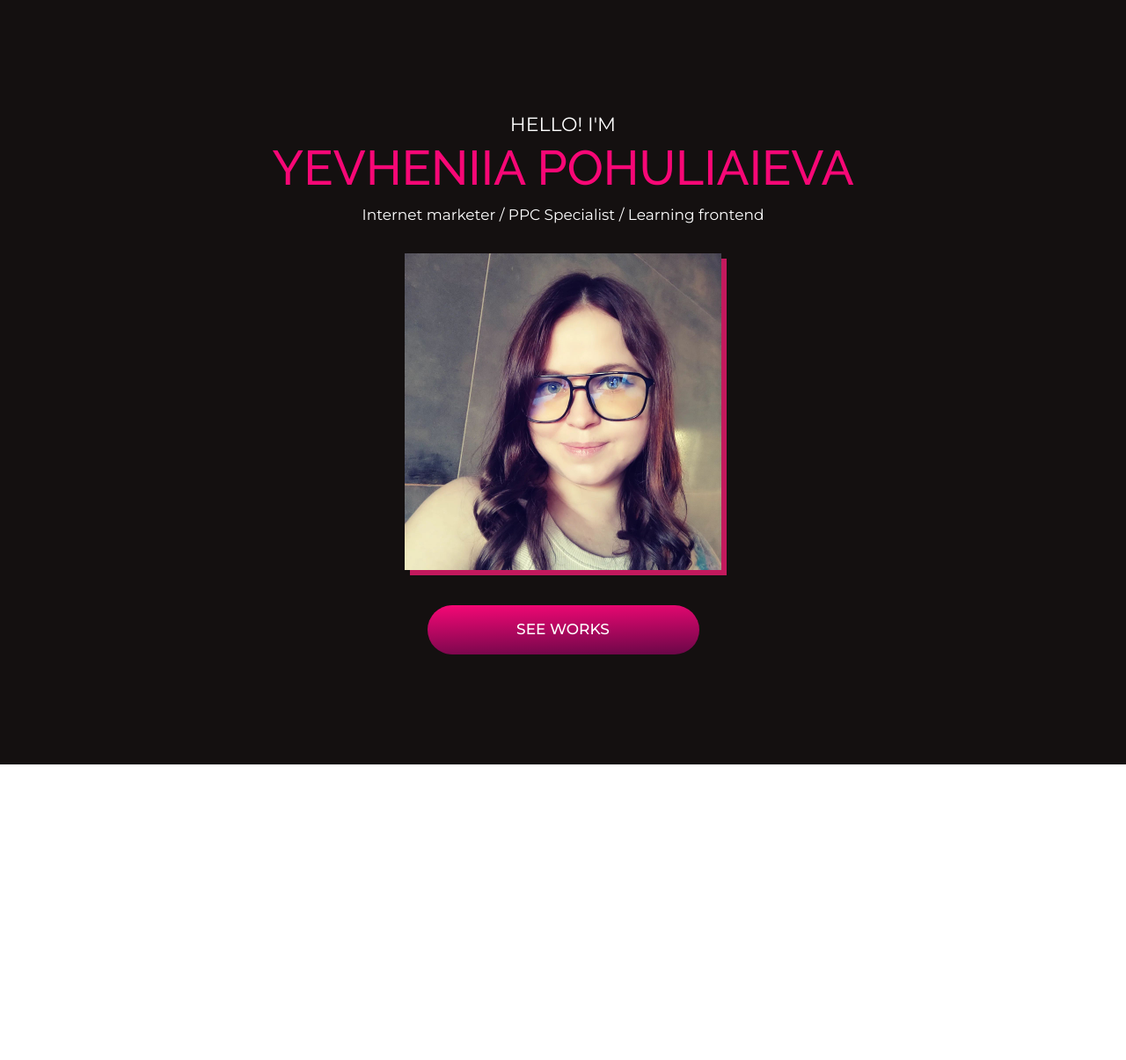
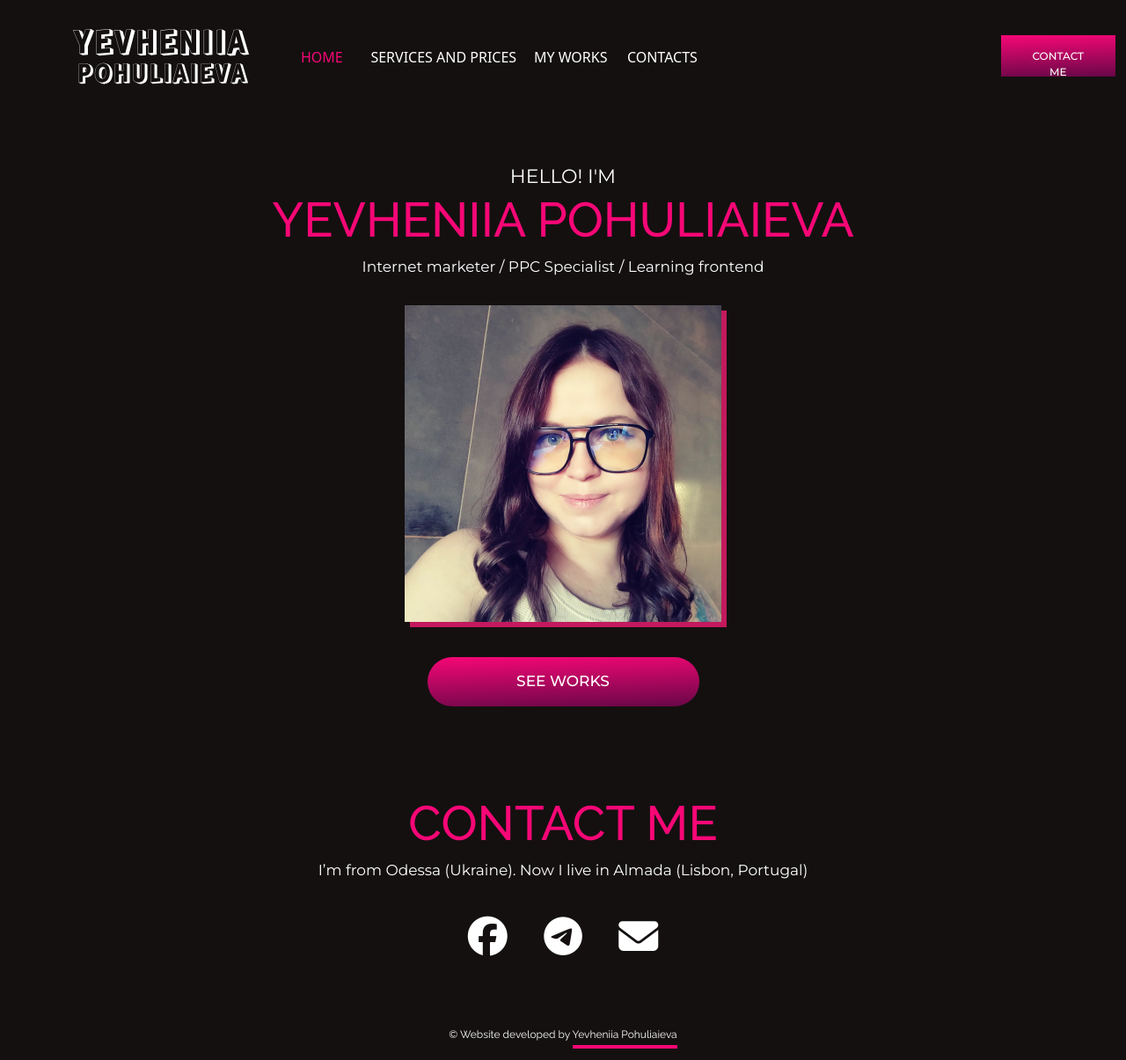
Before and after one commit to pohuliaieva/Portfolio-project, a plain HTML site: page index.html in a window 1280 px wide. Shown: the whole page at 88% size. Before the commit the page ends 869 px from the top, so only its background shows below. Drawn offline with nearby package versions, Linux system fonts and the light colour scheme.

Commit message:
main page for pc

```diff
--- a/index.html
+++ b/index.html
@@ -21,21 +21,86 @@
         rel="stylesheet">
 
     <script src="https://kit.fontawesome.com/9961abf6a6.js" crossorigin="anonymous"></script>
-    <title>Document</title>
+    <title>Yevheniia Pohuliaieva</title>
 </head>
 
 <body>
+    <div class="container">
+        <div class="row">
+            <div class="menu d-flex">
+                <nav class="navbar navbar-expand-lg bg-none align-items-start">
+                    <div class="container-fluid col-10">
+                        <a class="nav-logo" aria-current="page" href="#"><img src="/img/logo.svg"
+                                alt="Yevheniia Pohuliaieva" class="navbar-brand"></a>
+
+                        <button class="navbar-toggler" type="button" data-bs-toggle="collapse"
+                            data-bs-target="#navbarNav" aria-controls="navbarNav" aria-expanded="false"
+                            aria-label="Toggle navigation">
+                            <span class="navbar-toggler-icon"></span>
+                        </button>
+                        <div class="collapse navbar-collapse" id="navbarNav">
+                            <ul class="navbar-nav">
+                                <li class="nav-item col-md-3">
+                                    <a class="nav-link active" aria-current="page" href="#">home</a>
+                                </li>
+                                <li class="nav-item col-md-7">
+                                    <a class="nav-link " href="#">Services and prices</a>
+                                </li>
+                                <li class="nav-item col-md-4">
+                                    <a class="nav-link" href="#">My works</a>
+                                </li>
+                                <li class="nav-item col-md-4">
+                                    <a class="nav-link" href="#">Contacts</a>
+                                </li>
+                            </ul>
+                        </div>
+
+                    </div>
+
+                </nav>
+
+                <a href=" #" class=" offset-md-4 btn btn-header">contact me</a>
+
+            </div>
+
+        </div>
+
+    </div>
+
+
     <div class="offer">
-
         <p>Hello! I'm</p>
         <h1>Yevheniia Pohuliaieva</h1>
         <p class="description">Internet marketer
             / PPC Specialist / Learning frontend </p>
-
         <img src="/img/yevheniia.jfif" alt="Yevheniia Pohuliaieva" class="my-photo">
         <div class="button-block">
-            <a href=" #" class="btn btn-branding">see works</a>
+            <a href=" #" class="btn btn-branding btn-first">see works</a>
         </div>
+    </div>
+
+    <div class="contact">
+        <h2>Contact me</h2>
+        <p class="description">I’m from Odessa (Ukraine). Now I live in Almada (Lisbon, Portugal)</p>
+        <div class="contact-icon">
+
+            <div class="fb col-1">
+                <a href="#" target="_blank"><i class="fa-brands fa-facebook"></i></a>
+            </div>
+            <div class="tg  col-1">
+                <a href="#" target="_blank"><i class="fa-brands fa-telegram"></i></a>
+            </div>
+            <div class="mail  col-1">
+                <a href="#" target="_blank"> <i class="fa-solid fa-envelope"></i></a>
+            </div>
+
+
+        </div>
+    </div>
+
+    <div class="footer">
+        <p class="description-footer"> © Website developed
+            by <a href="https://www.facebook.com/yevheniia.pohuliaieva" target="_blank">Yevheniia Pohuliaieva</a> </p>
     </div>
 </body>
 
--- a/style/main.css
+++ b/style/main.css
@@ -1,13 +1,109 @@
 /*
     font-family: 'Montserrat', sans-serif;
     font-family: 'Raleway', sans-serif;  */
+body {
+    max-width: 100%;
+}
+
+.container,
+.contact {
+    background-color: #141010;
+    max-width: 100%;
+}
+
+.navbar,
+.navbar-collapse,
+.nav-item {
+    max-width: 100%;
+    margin-left: none;
+}
+
+.nav-item ul {
+    display: flex;
+    justify-content: space-between;
+    justify-items: baseline;
+}
+
+.navbar a {
+    color: #fff;
+    text-transform: uppercase;
+}
 
 
-h1 {
+.navbar a:after {
+    display: block;
+
+    left: 0;
+    /*изменить на right:0;, чтобы изменить направление подчёркивания */
+    width: 0;
+    /*задаём длинну линии до наведения курсора*/
+    height: 5px;
+    /*задаём ширину линии*/
+    background-color: #f70776;
+    /*задаём цвет линии*/
+    content: "";
+    transition: width 0.3s ease-out;
+    /*задаём время анимации*/
+}
+
+.navbar a:hover:after,
+.navbar a:focus:after {
+    width: 100%;
+    /*устанавливаем значение 100% чтобы ссылка подчёркивалась полностью*/
+}
+
+.navbar img {
+    margin-right: 50px;
+
+}
+
+
+
+.navbar-nav .nav-link.active,
+.navbar-nav .show>.nav-link,
+.nav-link:focus,
+.nav-link:hover {
+    color: #f70776;
+
+}
+
+
+.menu {
+    justify-content: start;
+    margin: 20px 0px;
+}
+
+.btn-header {
+    justify-items: center;
+    justify-content: center;
+    margin-top: 20px;
+    border-radius: 0px;
+    font-family: 'Montserrat', sans-serif;
+    color: #fff;
+    font-size: 12px;
+    font-weight: 500;
+    text-transform: uppercase;
+    background: linear-gradient(178deg, rgb(247, 7, 118) 0%, rgb(104, 7, 71) 100%);
+    border: none;
+    max-height: 50%;
+    padding: 15px 25px;
+
+}
+
+.btn-header:hover {
+    background: linear-gradient(220deg, rgb(247, 7, 118) 0%, rgb(104, 7, 71) 100%);
+    color: #fff !important;
+}
+
+
+
+h1,
+h2 {
     font-family: 'Raleway', sans-serif;
     color: #f70776;
     text-transform: uppercase;
     font-size: 55px;
+    text-align: center;
 }
 
 p {
@@ -24,15 +120,17 @@ p.description {
     padding-bottom: 30px;
 }
 
-.offer {
+.offer,
+.contact {
     text-align: center;
     background: #141010;
-    padding: 125px;
+    padding: 50px 125px;
 }
 
 .my-photo {
     width: 35%;
     box-shadow: 6px 6px rgba(195, 25, 93, 1);
+    margin-bottom: 40px;
 }
 
 
@@ -48,15 +146,90 @@ p.description {
     padding: 15px 30px;
     flex-direction: column;
     justify-content: center;
-    width: 30%;
-    margin-top: 40px;
-
 }
 
+.btn-first {
+    width: 30%;
+}
+
+
 .btn-branding:hover {
-    background: linear-gradient(360deg, rgb(247, 7, 118) 0%, rgb(104, 7, 71) 100%);
+    background: linear-gradient(220deg, rgb(247, 7, 118) 0%, rgb(104, 7, 71) 100%);
+    color: #fff !important;
+
 }
 
 .btn:first-child:hover {
     color: #fff !important;
 }
+
+.contact-icon {
+    display: flex;
+    justify-content: center;
+}
+
+.description-footer {
+    font-size: 12px;
+    text-align: center;
+    background: #141010;
+    padding: 20px;
+    font-family: 'Raleway', sans-serif;
+    text-transform: none;
+}
+
+
+.description-footer a {
+    text-decoration: none;
+    color: #fff;
+    padding-bottom: 5px;
+    border-bottom: 4px solid #f70776;
+    text-transform: capitalize;
+    transition: width 0.3s ease-out;
+}
+
+.description-footer a:hover {
+    text-decoration: none;
+    color: #fff;
+    border-bottom: none;
+
+}
+
+.fa-brands,
+.fa-solid {
+    font-size: 45px;
+    color: #fff;
+    transition: width 0.3s ease-out;
+    margin: 10px;
+}
+
+.fa-brands:hover,
+.fa-solid:hover {
+    font-size: 40px;
+    color: #f70776;
+}
+
+@media (max-width: 768px) {
+
+    h1,
+    h2 {
+        font-size: 40px;
+    }
+
+    .btn-header {
+        display: none;
+    }
+
+    .navbar-toggler {
+
+        display: flex;
+        justify-content: start;
+    }
+
+
+    .nav-logo {
+        max-width: 100px;
+        display: flex;
+        justify-content: start;
+    }
+
+}
```
